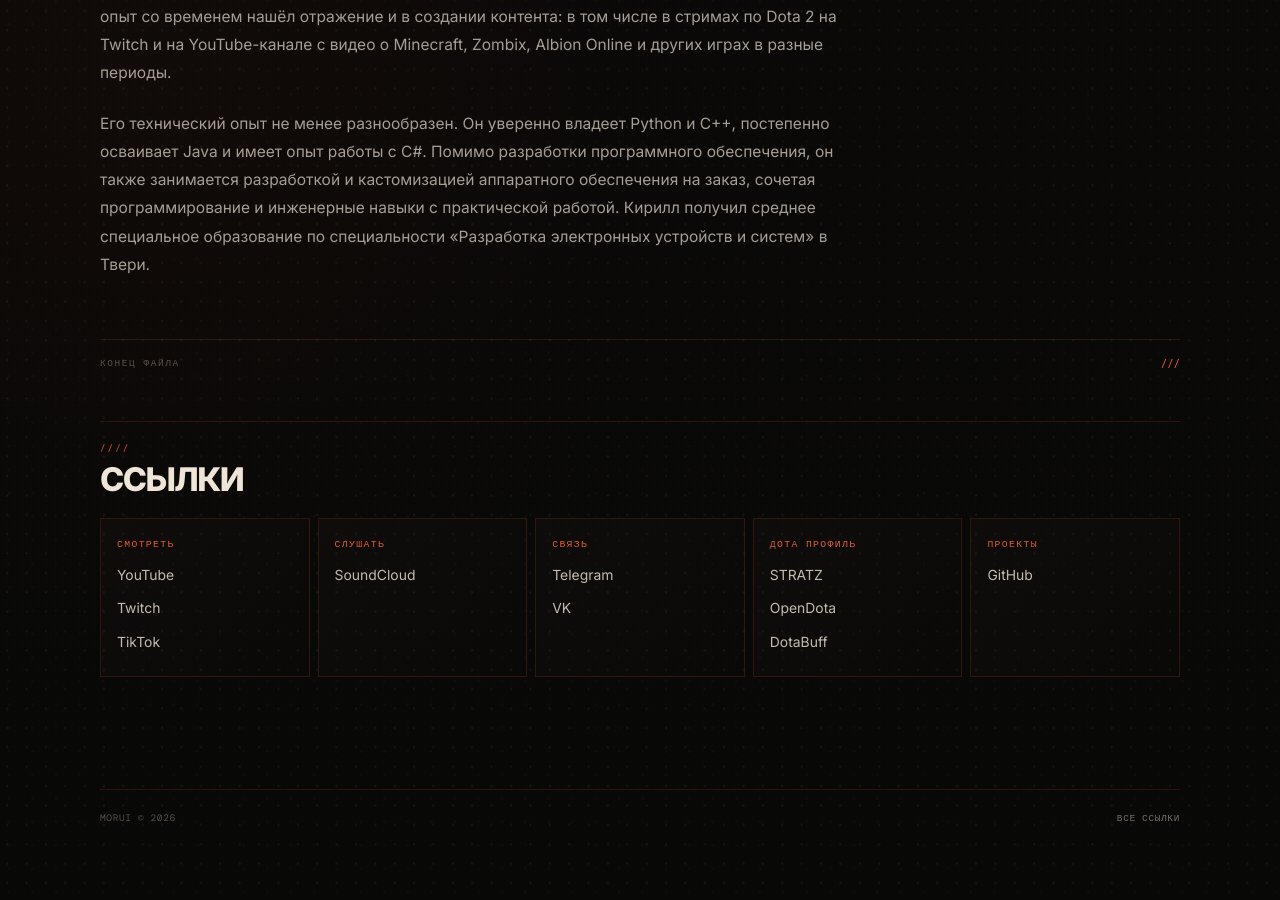
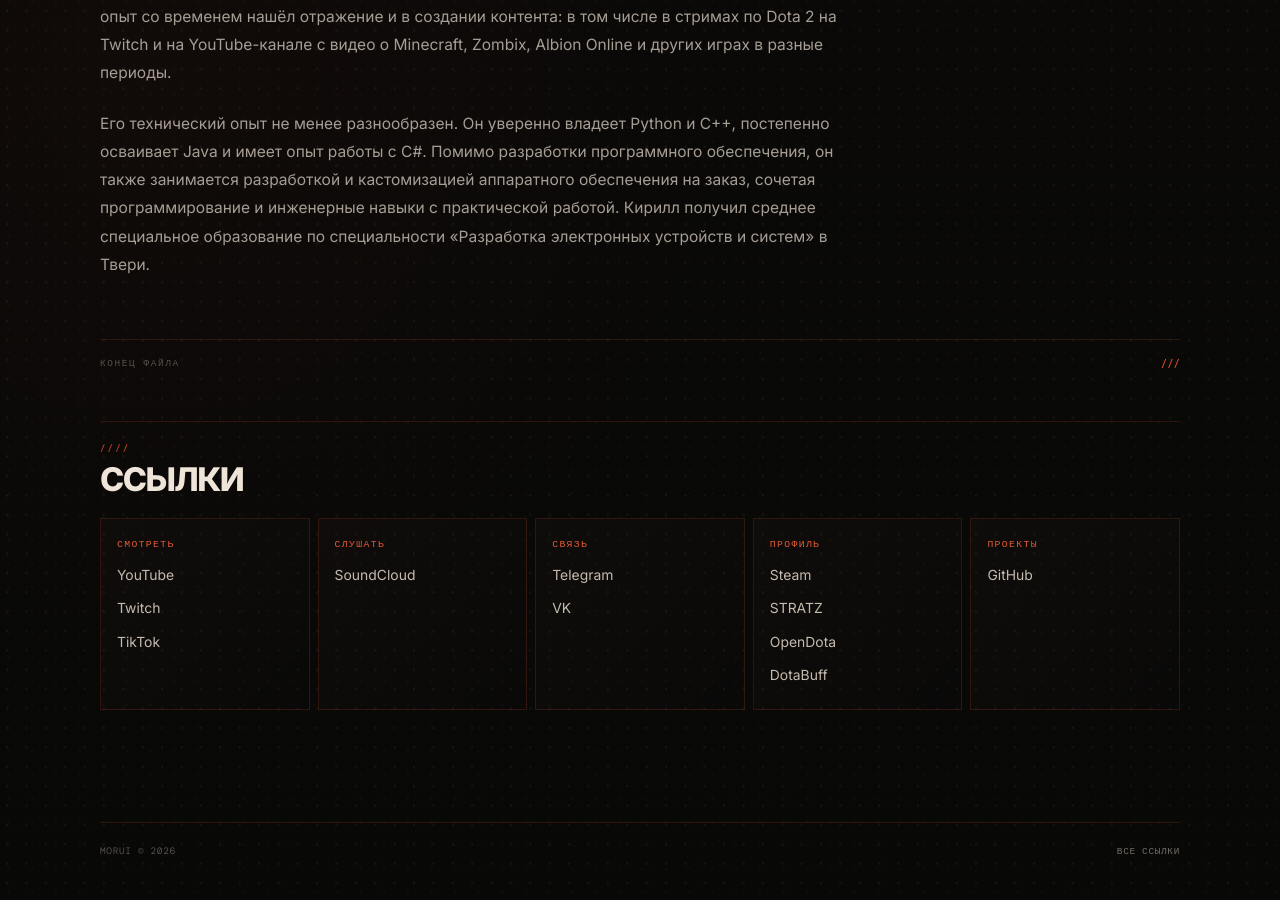
Before and after one commit to Moruika/moruika.github.io, a Jekyll site: the page built from ru/index.md, in a window 1280 px wide and 900 px high, scrolled down 1609 px. Built offline with Jekyll 4.4.1, drawn with Linux system fonts in a browser that asks for light colours; before the commit the page ends 2476 px from its top, so only the background shows below that.

Commit message:
Update index.md

```diff
--- a/ru/index.md
+++ b/ru/index.md
@@ -53,8 +53,9 @@
       </ul>
     </div>
     <div class="linkgroup">
-      <h4>Дота профиль</h4>
+      <h4>Профиль</h4>
       <ul>
+        <li><a href="https://steamcommunity.com/id/moruika" target="_blank" rel="noopener">Steam</a></li>
         <li><a href="https://stratz.com/players/860495275" target="_blank" rel="noopener">STRATZ</a></li>
          <li><a href="https://www.opendota.com/players/860495275" target="_blank" rel="noopener">OpenDota</a></li>
          <li><a href="https://www.dotabuff.com/players/860495275" target="_blank" rel="noopener">DotaBuff</a></li>
```
